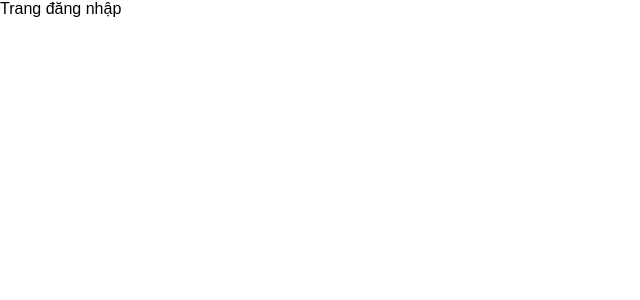
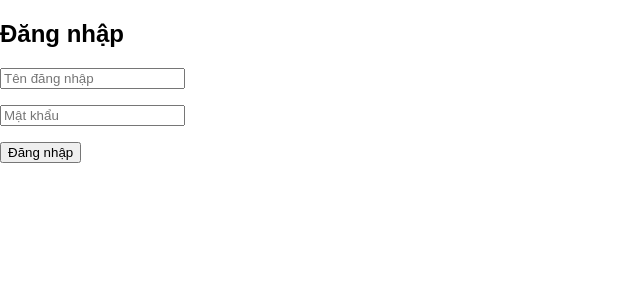
Before and after one commit to nguyenvandiennlu/Nhom69_LTFE, a React (Vite) app: page /login in a window 1280 px wide. Shown: the top 300 px of the page, without its empty margins (0-640 px from the left). Built offline with nearby package versions, Linux system fonts and the light colour scheme.

Commit message:
Function - Đăng nhập - New - Thêm ô nhập tên đăng nhập, mật khẩu, lỗi cơ bản

```diff
--- a/src/pages/LoginPage.tsx
+++ b/src/pages/LoginPage.tsx
@@ -1,3 +1,43 @@
+import {useNavigate} from "react-router-dom";
+import {useState} from "react";
+
 export default function LoginPage() {
-    return <div>Trang đăng nhập</div>;
+    const navigate = useNavigate();
+    const [userName, setUserName] = useState('');
+    const [password, setPassword] = useState('');
+    const [userNameError, setUserNameError] = useState('');
+    const [passwordError, setPasswordError] = useState('');
+
+    const handleLogin = () =>{
+        let valid = true;
+        if (!userName.trim()) {
+            setUserNameError('Tên đăng nhập không được để trống');
+            valid = false;
+        }else {
+            setUserNameError('');
+        }
+        if (!password.trim()){
+            setPasswordError('Mật khẩu không được để trống ');
+            valid = false;
+        } else {
+            setPasswordError('');
+        }
+        if (!valid) return;
+        navigate('/chat');
+    };
+    return <>
+    <h2>Đăng nhập</h2>
+    <input value={userName}
+           onChange={(e) => setUserName(e.target.value)}
+            placeholder="Tên đăng nhập"
+    />
+        <p>{userNameError}</p>
+    <input value={password}
+           onChange={(e) => setPassword(e.target.value)}
+           onKeyDown={(e) =>e.key === 'Enter' && handleLogin()}
+           placeholder="Mật khẩu"
+    />
+        <p>{passwordError}</p>
+    <button onClick={handleLogin}>Đăng nhập</button>
+    </>
 }
```
